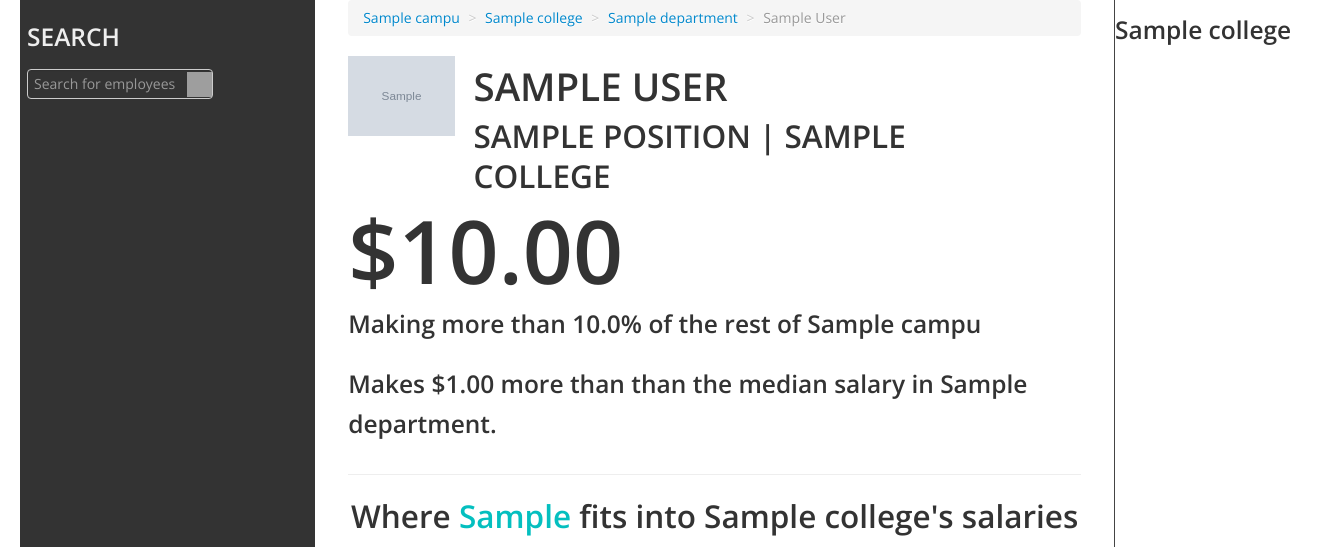
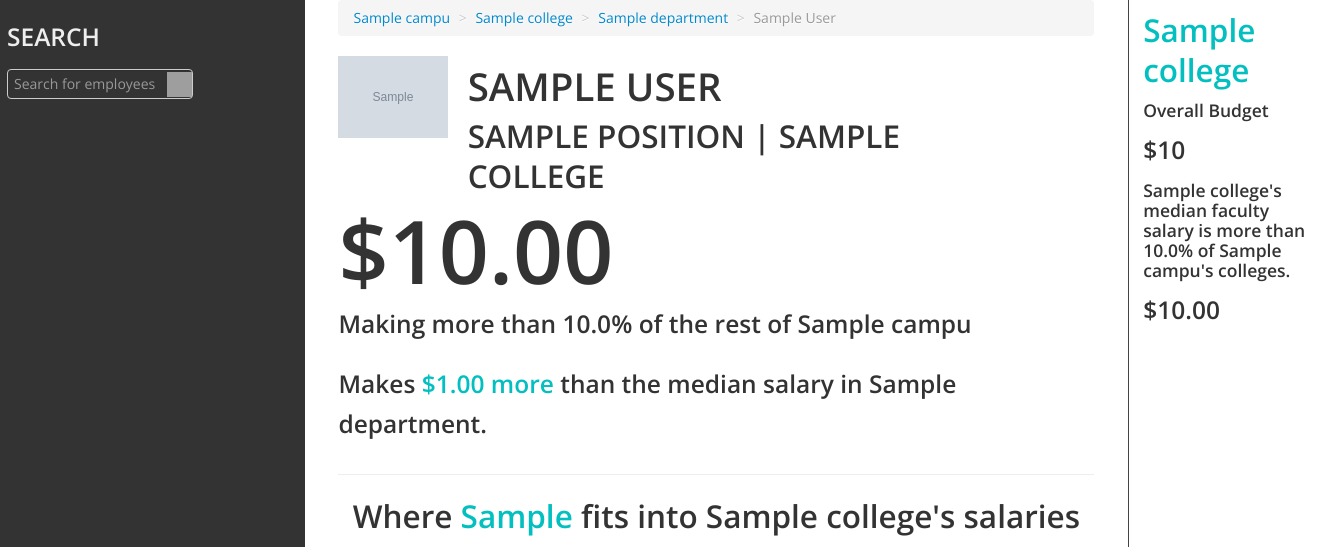
Before and after one commit to lashback/SalaryGuide, a Django app: page /employee/1/ in a window 1320 px wide. Shown: the top 547 px of the page. Run offline with Django 3.2, Linux system fonts and the light colour scheme; tables that the repository leaves empty hold one stand-in row (values such as "Sample post"); grey boxes marked "Sample" are stand-in pictures; parts of the project's set-up code (start-up, migrations or seed data) failed here and were passed over; some libraries are stand-ins or nearby versions; grey boxes are pictures that could not be loaded.

Commit message:
Urls getting better

```diff
--- a/salary/apps/salaries/models.py
+++ b/salary/apps/salaries/models.py
@@ -1,7 +1,8 @@
 from django.db import models
 #from django import forms #i don't actually know what this does and I don't ahve internet so just going with it.
-#from numpy import percentile
-
+from numpy import percentile
+import numpy
+import scipy
 import math
 import functools
 
@@ -157,6 +158,7 @@ class Department(models.Model):
 	campus_salary_median_percentile = models.FloatField(null = True, blank = True)
 
 	median_salary = models.FloatField(null = True, blank=True)
+	median_faculty_salary = models.FloatField(null = True, blank = True)
 	average_salary = models.FloatField(null=True, blank = True)
 	#the highest salary in the department
 	max_salary = models.FloatField(null=True, blank = True)
@@ -171,6 +173,22 @@ class Department(models.Model):
 
 	salaries_sum = models.IntegerField(null=True, blank = True)
 
+	def save_median(self):
+		self.median_faculty_salary = self.get_median_faculty_salary()
+		self.save()
+
+	def get_median_faculty_salary(self):
+		members = EmployeeDetail.objects.filter(department = self, is_primary = True, identity__year = 2013, identity__has_tenure = True)
+		all_salaries = []
+
+		for member in members:
+			if member.identity.proposed_total_salary > 0:
+				all_salaries.append(int(member.identity.proposed_total_salary))
+
+		median = numpy.median(all_salaries)
+
+		print median
+		return median
 
 	def __unicode__(self):
 		return self.name
--- a/salary/apps/salaries/views.py
+++ b/salary/apps/salaries/views.py
@@ -79,7 +79,6 @@ def autocomplete(request):
 	##### Return these fuckers with keys #####
 	#suggestions = []
 
-
 	data = []
 
 	for result in sqs:
@@ -115,15 +114,17 @@ def autocomplete(request):
 
 def deans(request):
 	response = HttpResponse(content_type='text/csv')
-	response['Content-Disposition'] = 'attachment; filename="deans_equity.csv"'
+	response['Content-Disposition'] = 'attachment; filename="employee_equity.csv"'
 
 	# The data is hard-coded here, but you could load it from a database or
 	# some other source.
-	csv_data = [('Name', 'Campus', 'College', 'Department', 'College Median Salary', 'Department Median Salary', 'Total Salary', 'Difference from College Median', 'Difference from Department Median')]
-	for dean in EmployeeDetail.objects.filter(identity__year = 2013, position__title = 'DEAN', is_primary = True):
+	csv_data = [('Name', 'Primary Position', 'Campus', 'College', 'Department', 'College Faculty Median Salary', 'Department Median Faculty Salary', 'Employee total salary', 'Difference from College Faculty Median', 'Difference from Department Faculty Median')]
+	for dean in EmployeeDetail.objects.filter(identity__year = 2013, is_primary = True):
+		dept_difference = dean.identity.proposed_total_salary - dean.department.median_faculty_salary
+		college_difference = dean.identity.proposed_total_salary - dean.college.median_faculty_salary
+
 		csv_data += (
-
-				 (dean.identity.identity.name, dean.college.campus.name, dean.college.name, dean.department.name, dean.college.median_salary, dean.department.median_salary, dean.identity.proposed_total_salary, dean.identity.difference_from_college_median, dean.identity.difference_from_dept_median),
+				 (dean.identity.identity.name, dean.position.title, dean.college.campus.name, dean.college.name, dean.department.name, dean.college.median_faculty_salary, dean.department.median_faculty_salary, dean.identity.proposed_total_salary, college_difference, dept_difference),
 		)
 
 	t = loader.get_template('deans.txt')
--- a/salary/templates/employeeSuper.html
+++ b/salary/templates/employeeSuper.html
@@ -24,6 +24,11 @@ h2 span {
 	color:#04BFBF;
 }
 
+h3 span {
+
+	font-weight: 600;
+	color:#04BFBF;
+}
 
 .search-box{
     background: url('{% static "img/magnifyingglass.png" %}') no-repeat right;
@@ -39,18 +44,26 @@ h2 span {
 	color: #eee;
 	padding:.5em;
 	height: 100vh;
+
+
 }
 
 #content{
 	height:100vh;
-
 
 }
 
 #more_info {
 	border-left: thin solid #444;
 	height: 100vh;
+	padding-left: 1em;
 }
+
+#more_info h2{
+	color:#04BFBF;;
+	font-weight: 600;
+}
+
 #context{
 	padding-top:1em;
 }
@@ -84,13 +97,7 @@ h2 span {
 	font-size: 6.27em;
 }
 
-.hidden-phone iframe{
-position: absolute;
-bottom:0;
-padding-left: 10;
-max-width: fill-content;
 
-}
 
 </style>
 
@@ -104,21 +111,35 @@ max-width: fill-content;
 
 {% block content %}
 
-<div class="container-fluid">
+
 	<div class='row-fluid'>
 		<div class='span3 hidden-phone'>
 
 			<div id="search">
 				<h3>SEARCH</h3>
 				<form method="post" action="/search/" class="autocomplete-me">
-					<input type="text"  placeholder='Search for employees' autocomplete="off" height='100' class="typeahead search-box" name="q">
+					<input type="text"  placeholder='Search for employees' autocomplete="off" class="typeahead search-box" name="q">
 						<!-- <button type="submit"><img src="{% static "img/magnifyingglass_teal.png" %}" alt="Search" height="40" width="40"/>
 						</button> -->
 				</form>
-			<div class='row-fluid'>
-				<div class='span12'>
-					<iframe id='ad5e4bcd' name='ad5e4bcd' class='hidden-phone' src='http://www.oncampusweb.com/delivery/afr.php?zoneid=1882&amp;cb=INSERT_RANDOM_NUMBER_HERE' frameborder='0' scrolling='no' width='300' height='250'><a href='http://www.oncampusweb.com/delivery/ck.php?n=a07b31ab&amp;cb=INSERT_RANDOM_NUMBER_HERE' target='_blank'><img src='http://www.oncampusweb.com/delivery/avw.php?zoneid=1882&amp;cb=INSERT_RANDOM_NUMBER_HERE&amp;n=a07b31ab' border='0' alt='' /></a></iframe>
-				</div>
+				<div class='row-fluid'>
+				<div class='span12' id="ad1">
+					<script type='text/javascript'><!--//<![CDATA[
+   var m3_u = (location.protocol=='https:'?'https://www.oncampusweb.com/delivery/ajs.php':'http://www.oncampusweb.com/delivery/ajs.php');
+   var m3_r = Math.floor(Math.random()*99999999999);
+   if (!document.MAX_used) document.MAX_used = ',';
+   document.write ("<scr"+"ipt type='text/javascript' src='"+m3_u);
+   document.write ("?zoneid=1882");
+   document.write ('&amp;cb=' + m3_r);
+   if (document.MAX_used != ',') document.write ("&amp;exclude=" + document.MAX_used);
+   document.write (document.charset ? '&amp;charset='+document.charset : (document.characterSet ? '&amp;charset='+document.characterSet : ''));
+   document.write ("&amp;loc=" + escape(window.location));
+   if (document.referrer) document.write ("&amp;referer=" + escape(document.referrer));
+   if (document.context) document.write ("&context=" + escape(document.context));
+   if (document.mmm_fo) document.write ("&amp;mmm_fo=1");
+   document.write ("'><\/scr"+"ipt>");
+//]]>--></script>
+					</div>
 			</div>
 			</div>
 
@@ -168,37 +189,129 @@ max-width: fill-content;
 			</div>
 			<div class='row-fluid'>
 				<div class='span12'>
+
 					<div id='context'>
 						<h3>Making more than <strong>{{primary.identity.total_percentile |floatformat:"1" }}%</strong> of the rest of {{primary.college.campus}}
 					</div>
 				</div>
 			</div>
+
 			<div class='row-fluid'>
 				<div class='span12'>
-				<h3>Makes  {% if primary.identity.difference_from_dept_median > 0 %}
-								${{ primary.identity.difference_from_dept_median | intcomma }}0 more than
+				<h3>Makes  <span>{% if primary.identity.difference_from_dept_median > 0 %}
+								${{ primary.identity.difference_from_dept_median | intcomma }}0 more
 						{% else %}
-						${{ primary.identity.difference_from_dept_median | abs }}0 less than
-						{% endif %} than the median salary in {{primary.department.name}}.
+						${{ primary.identity.difference_from_dept_median | abs }}0 less
+						{% endif %}</span> than the median salary in {{primary.department.name}}.
 						</h3>
 				</div>
 			</div>
 			<div class='row-fluid'>
 				<hr>
 				<h2 style='text-align:center'>Where <span> {{employee.first_name}}</span> fits into <strong>{{primary.college.name}}'s salaries</strong></h2>
-				<div class='span12' id='histogram'>
+
+				<div class='span12'>
+
+				<svg id="histogram" width="960" height="350"
+  viewBox="0 0 960 350"
+  preserveAspectRatio="xMidYMid">
+</svg>
 
 				</div>
 			</div>
 		</div>
 		<div class='span2 hidden-phone' id='more_info'>
-			<h3>{{primary.college}}</h3>
+
+			<h2>{{primary.college.name}}</h2>
+			{% if primary.college.total_budget%}
+			<h4>Overall Budget</h4>
+			<h3>${{primary.college.total_budget|intcomma}}</h3>
+			{% endif%}
+
+			{% if primary.college.US_news_rank%}
+			<h4>U.S. News Rank:</h4>
+			<h3>{{primary.college.US_news_rank|intcomma}}</h3>
+			{% endif%}
+
+
+			{% if primary.college.median_faculty_salary and primary.college.median_faculty_salary < 1 %}
+
+			<h4>Median faculty salary:</h4>
+			<h3>${{primary.college.median_faculty_salary|intcomma}}0</h3>
+			{% endif%}
+
+
+			{% if primary.college.campus_salary_median_percentile%}
+			<h4><span>{{primary.college.name}}'s</span> median faculty salary is more than {{primary.college.campus_salary_median_percentile|floatformat:"1"}}% of {{primary.college.campus}}'s colleges.</h4>
+			<h3>${{primary.college.median_faculty_salary|intcomma}}0</h3>
+			{% endif%}
+
+
+
+			{% if primary.identity.employeedetail_set.all|length > 1 %}
+			<hr>
+			<div class='positions'>
+				<h1 style='font-size:2.5em;color:#333'> {{employee.first_name}}'s appointments</h1>
+
+				<table class='table'>
+				<thead>
+				<tr style='font-weight:600; color:#04BFBF'>
+					<td>Position</td>
+					<td>College</td>
+					<td>Salary</td>
+				</tr>
+				</thead>
+				<tbody>
+				{% for d in primary.identity.employeedetail_set.all%}
+					<tr>
+						<td>{{d.position.title|title}}</td>
+						<td>{{d.college.name}}</td>
+						<td>${{d.proposed_salary|intcomma}}0</td>
+					</tr>
+				{% endfor %}
+
+					<tr>
+						<td style='font-weight:600'>Total:</td>
+						<td></td>
+						<td>${{primary.identity.proposed_total_salary|intcomma}}0</td>
+					<tr>
+
+				</tbody>
+				</table>
+			</div>
+			{% endif %}
+
+<div id='ad2'>
+				<script type='text/javascript'><!--//<![CDATA[
+   var m3_u = (location.protocol=='https:'?'https://www.oncampusweb.com/delivery/ajs.php':'http://www.oncampusweb.com/delivery/ajs.php');
+   var m3_r = Math.floor(Math.random()*99999999999);
+   if (!document.MAX_used) document.MAX_used = ',';
+   document.write ("<scr"+"ipt type='text/javascript' src='"+m3_u);
+   document.write ("?zoneid=1882");
+   document.write ('&amp;cb=' + m3_r);
+   if (document.MAX_used != ',') document.write ("&amp;exclude=" + document.MAX_used);
+   document.write (document.charset ? '&amp;charset='+document.charset : (document.characterSet ? '&amp;charset='+document.characterSet : ''));
+   document.write ("&amp;loc=" + escape(window.location));
+   if (document.referrer) document.write ("&amp;referer=" + escape(document.referrer));
+   if (document.context) document.write ("&context=" + escape(document.context));
+   if (document.mmm_fo) document.write ("&amp;mmm_fo=1");
+   document.write ("'><\/scr"+"ipt>");
+//]]>--></script>
+</div>
+			</div>
 		</div>
 	</div>
-</div>
+
 
 
 <script type="text/javascript">
+var aspect = 960 / 350,
+    chart = $("#histogram");
+$(window).on("resize", function() {
+    var targetWidth = chart.parent().width();
+    chart.attr("width", targetWidth);
+    chart.attr("height", targetWidth / aspect);
+});
 
 {% verbatim %}
  $('.typeahead').typeahead({
@@ -212,6 +325,7 @@ max-width: fill-content;
 
  $(document).ready(function() {
  $('.tt-hint').css('display','none');
+
   $(window).keydown(function(event){
     if(event.keyCode == 13) {
       event.preventDefault();
--- a/salary/urls.py
+++ b/salary/urls.py
@@ -27,7 +27,7 @@ urlpatterns = patterns('',
     # Project URLs go here
 
     #(r'^api/', include(v1_api.urls)),
-    url(r'^landing/', 'apps.salaries.views.landing',name = 'landing'),
+    url(r'^$', 'apps.salaries.views.landing'),
 	url(r'^employee/(?P<employeeSuper_id>\d+)/$', 'apps.salaries.views.employeeSuper', name = 'employee'),
 	url(r'^college/(?P<college_id>\d+)/$', 'apps.salaries.views.college', name = 'college'),
 	url(r'^department/(?P<department_id>\d+)/$', 'apps.salaries.views.department', name = 'department'),
```
Also changed, not shown: 3 other files.
